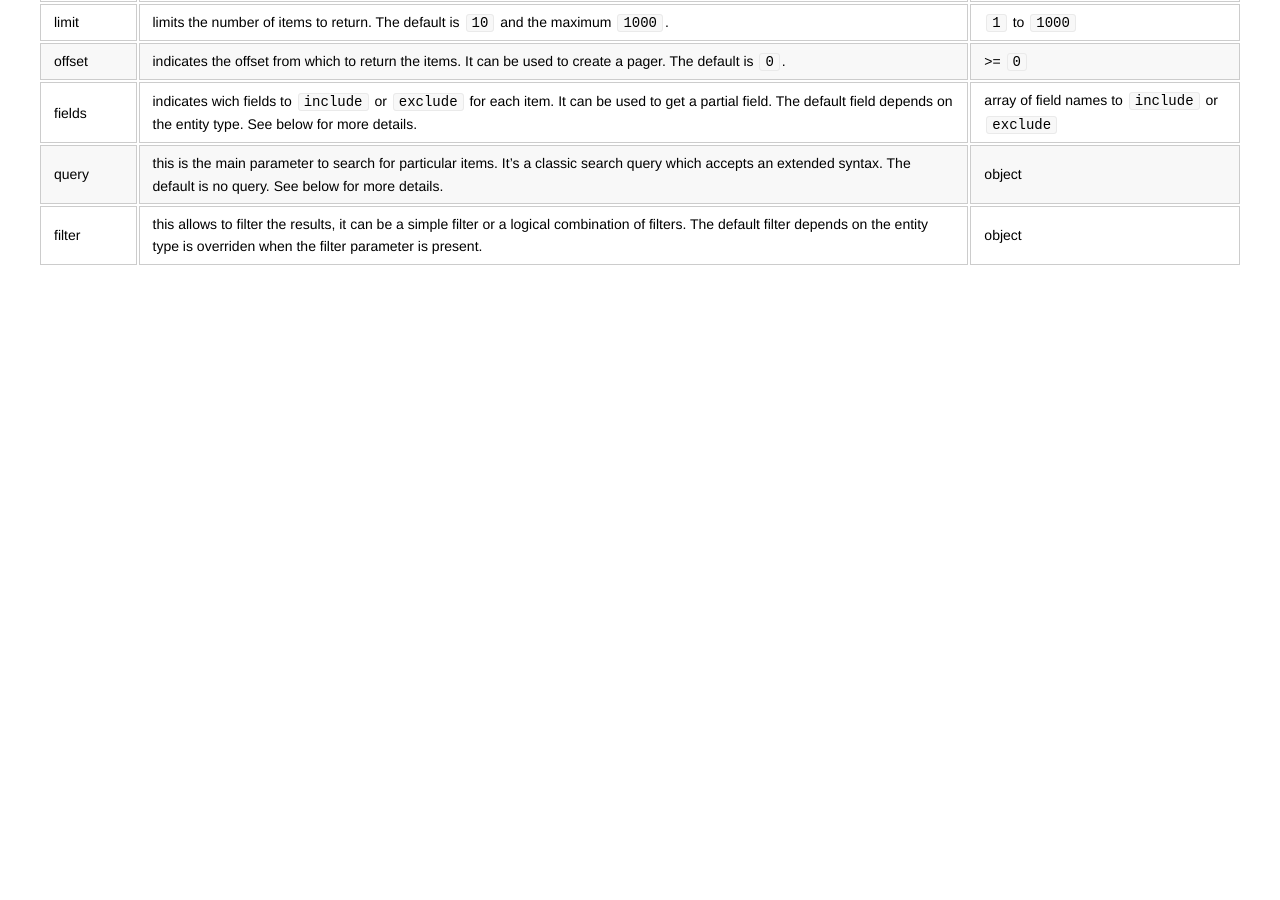
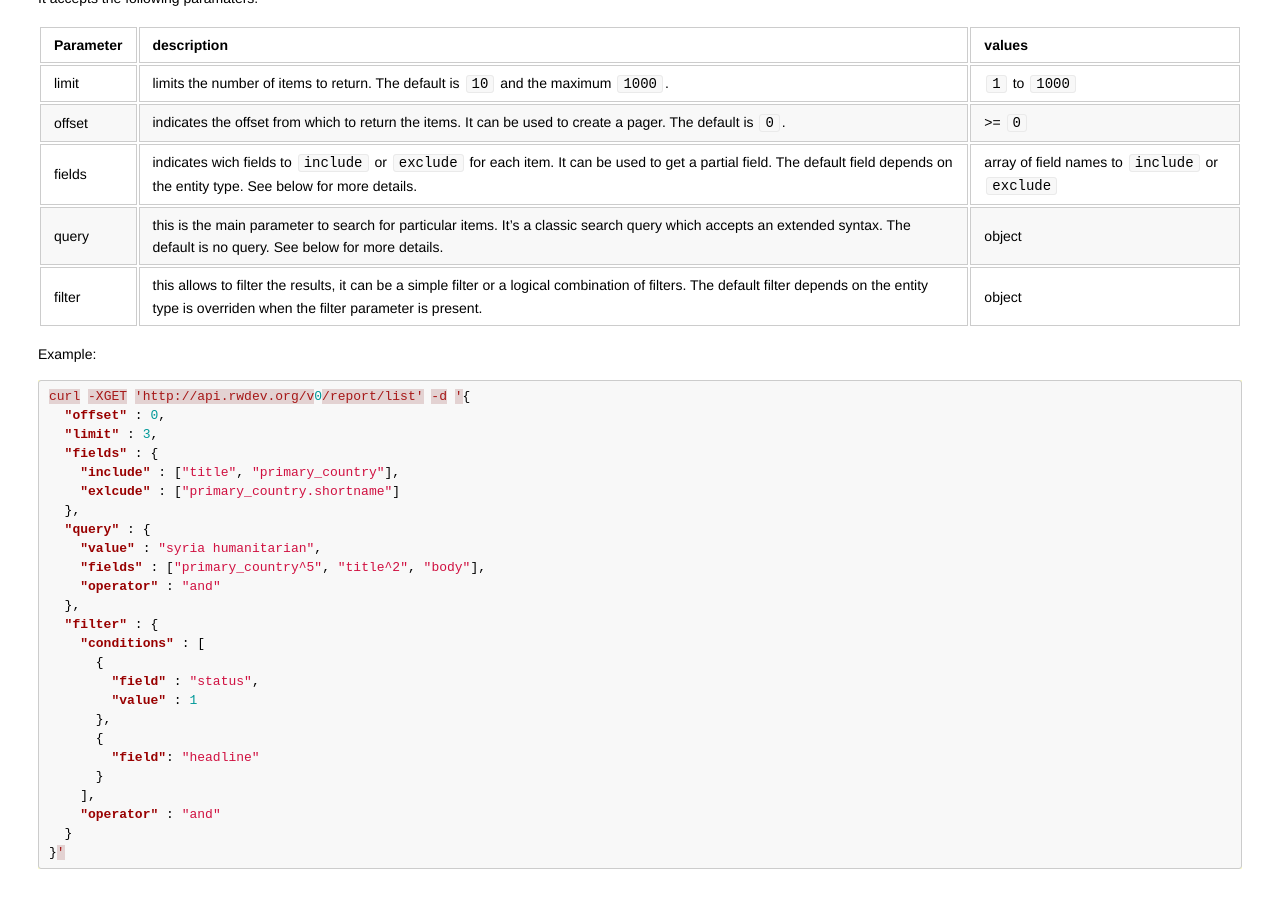
Before and after one commit to jonathan-arnould/prose-site, a Jekyll site: the page built from index.md, in a window 1280 px wide and 900 px high, scrolled down 3527 px. Built offline with Jekyll 4.4.1, drawn with Linux system fonts in a browser that asks for light colours; Markdown is read by kramdown in place of the engine named in the settings; before the commit the page ends 3832 px from its top, so only the background shows below that.

Commit message:
Updated index.md

````diff
--- a/index.md
+++ b/index.md
@@ -188,3 +194,33 @@ It accepts the following paramaters:
 | fields | indicates wich fields to `include` or `exclude` for each item. It can be used to get a partial field. The default field depends on the entity type. See below for more details. | array of field names to `include` or `exclude` |
 | query | this is the main parameter to search for particular items. It's a classic search query which accepts an extended syntax. The default is no query. See below for more details. | object |
 | filter | this allows to filter the results, it can be a simple filter or a logical combination of filters. The default filter depends on the entity type is overriden when the filter parameter is present. | object |
+
+Example:
+
+```json
+curl -XGET 'http://api.rwdev.org/v0/report/list' -d '{
+  "offset" : 0,
+  "limit" : 3,
+  "fields" : {
+    "include" : ["title", "primary_country"],
+    "exlcude" : ["primary_country.shortname"]
+  },
+  "query" : {
+    "value" : "syria humanitarian",
+    "fields" : ["primary_country^5", "title^2", "body"],
+    "operator" : "and"
+  },
+  "filter" : {
+    "conditions" : [
+      {
+        "field" : "status",
+        "value" : 1
+      },
+      {
+        "field": "headline"
+      }
+    ],
+    "operator" : "and"
+  }
+}'
+```
````
Also changed, not shown: other parts of index.md (+6 -0 lines).
